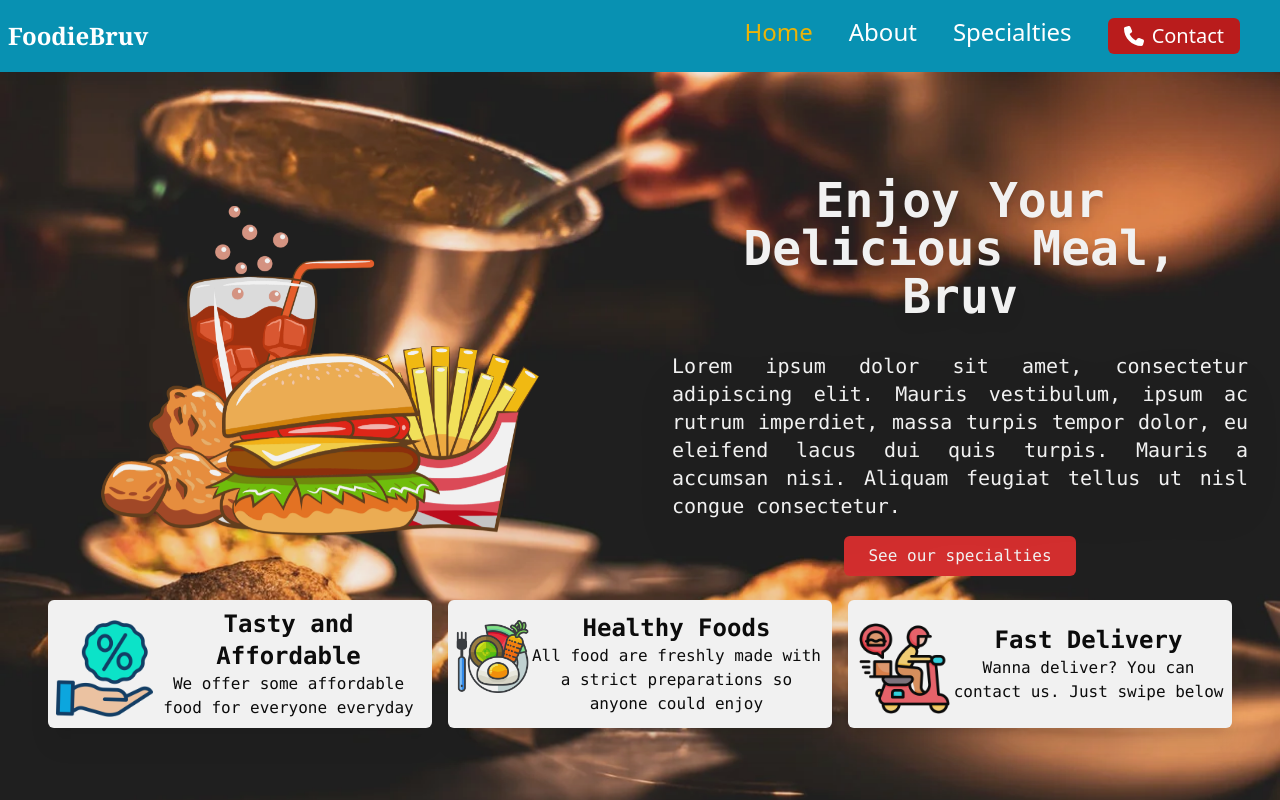
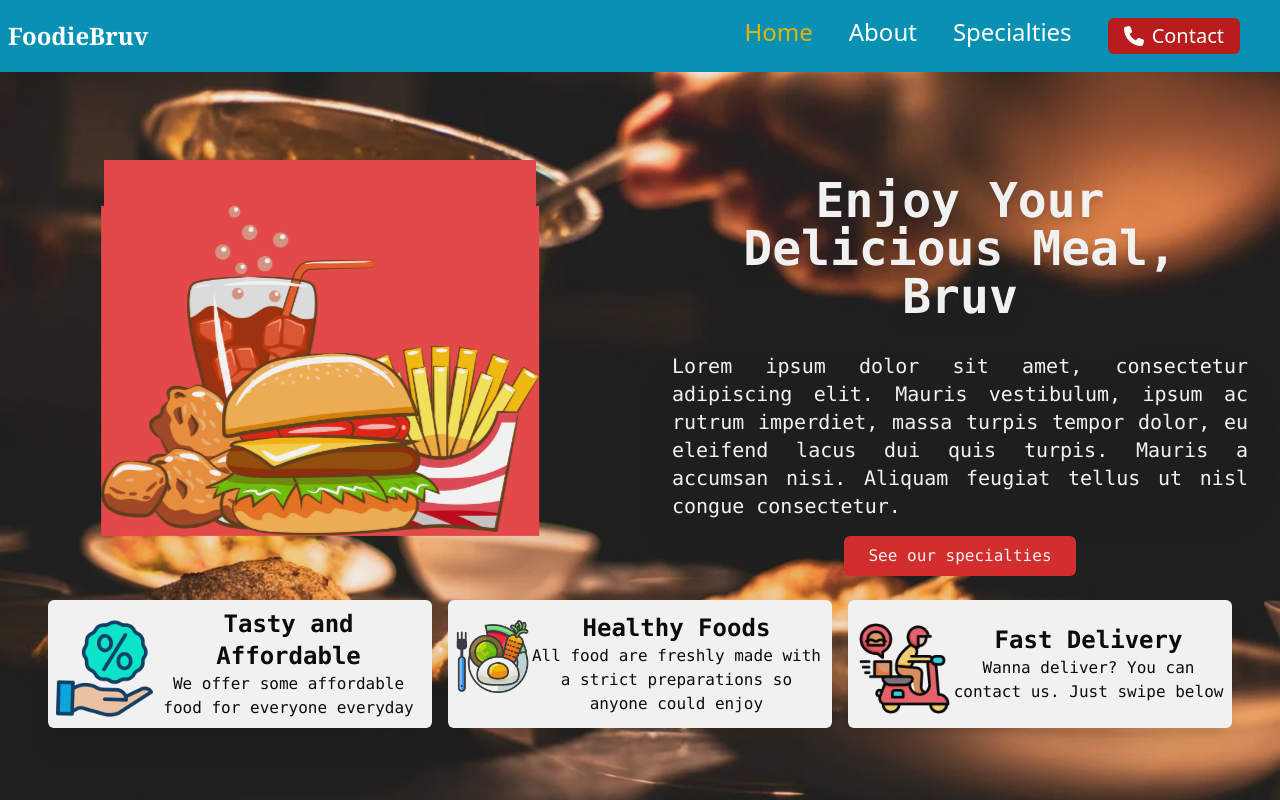
Before and after one commit to ramdio12/restaurant_website, a React (Vite) app: page / in a window 1280 px wide. Shown: the top 800 px of the page. Built offline with nearby package versions, Linux system fonts and the light colour scheme.

Commit message:
resizing test 1

```diff
--- a/src/Pages/Contact.jsx
+++ b/src/Pages/Contact.jsx
@@ -76,7 +76,7 @@ export default Contact
 
 const Icon = ({ icon, children }) => {
     return (
-        <motion.div className="text-xl md:text-2xl  flex items-center justify-center gap-4 cursor-pointer hover:text-red-400 ">
+        <motion.div className=" sm:text-lg md:text-2xl  flex items-center justify-center gap-4 cursor-pointer hover:text-red-400  ">
             <FontAwesomeIcon icon={icon} />
             {children}
         </motion.div>
--- a/src/Pages/Home.jsx
+++ b/src/Pages/Home.jsx
@@ -14,7 +14,7 @@ const Home = () => {
                 className=" w-full text-center flex items-center justify-center flex-col font-mono min-h-screen">
                 <div className="md:flex pt-14 text-white" >
                     <div className="basis-1/2">
-                        <div className="mt-12 h-80 w-newwidth mx-auto mb-20 pt-12">
+                        <div className="mt-12 h-80 md:w-newwidth mx-auto mb-20 pt-12 bg-red-500">
                             <motion.img
 
                                 animate={{ scale: 1.1 }}
@@ -23,7 +23,7 @@ const Home = () => {
                                     repeat: Infinity,
                                     duration: 1
                                 }}
-                                src={headerImage} alt="heading" className="w-full" />
+                                src={headerImage} alt="heading" className="w-full bg-red-500" />
                         </div>
 
                     </div>
```
